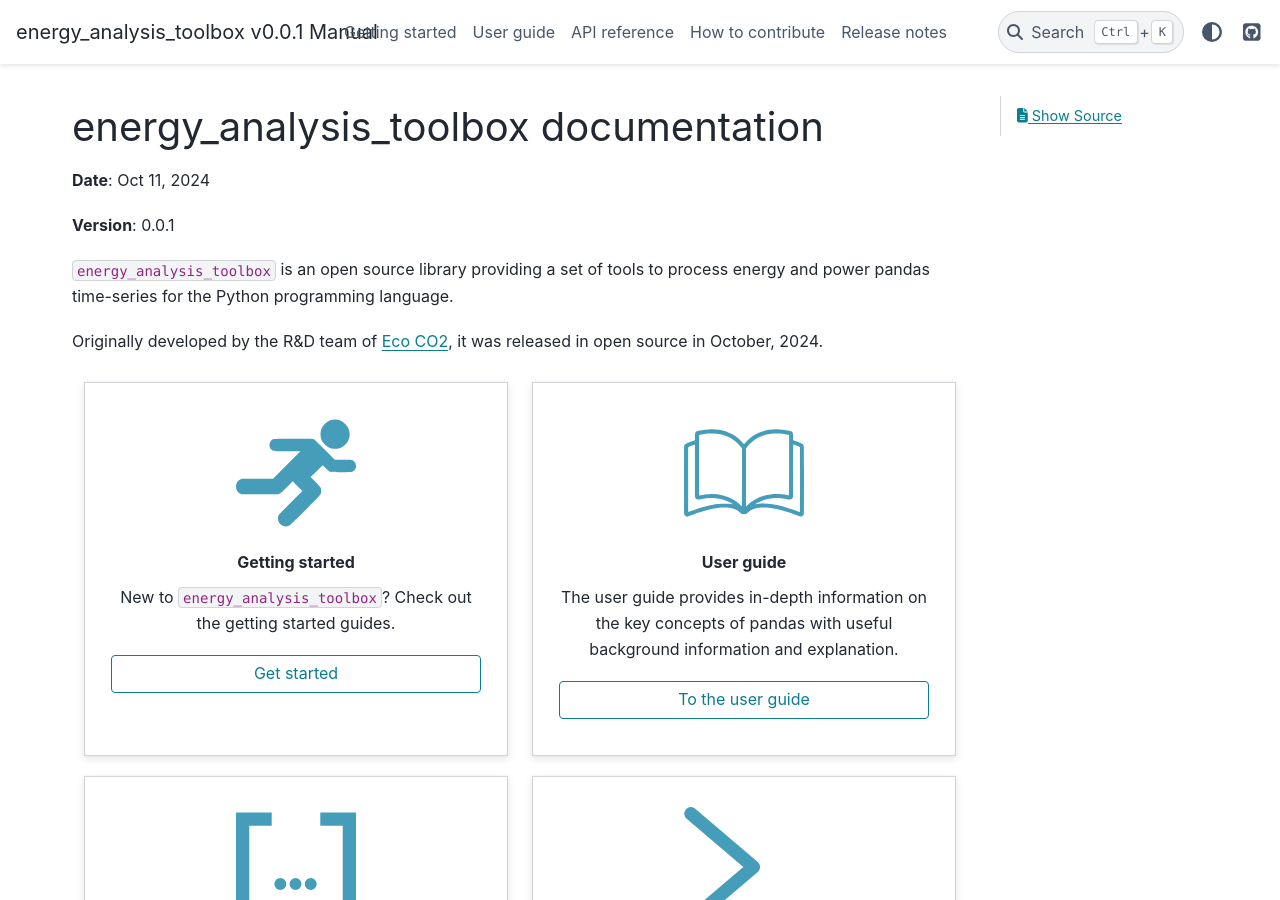
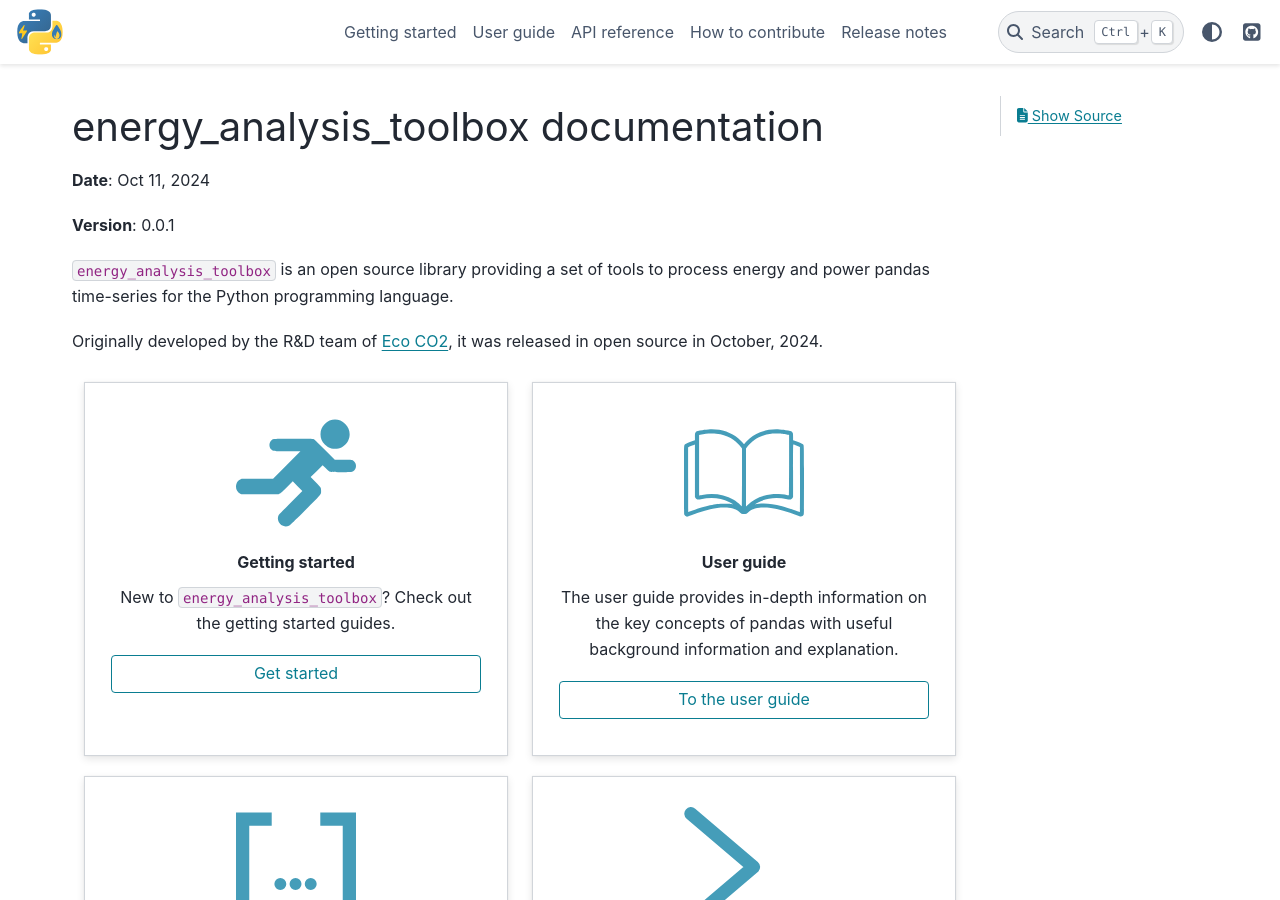
Before and after one commit to Eco-CO2/energy_analysis_toolbox, a Sphinx documentation site: the page built from doc/index.rst, in a window 1280 px wide and 900 px high. Built offline with Sphinx 7.4.7 and the PyData theme 0.15.4, drawn with Linux system fonts in a browser that asks for light colours; pages that are not in the unit, such as notebooks, are missing from menus.

Commit message:
Fixed doc

```diff
--- a/doc/conf.py
+++ b/doc/conf.py
@@ -59,13 +59,13 @@ language = "en"
 html_theme = "pydata_sphinx_theme"
 html_theme_options = {
     "github_url": "https://github.com/Eco-CO2/energy_analysis_toolbox",
-    "logo": {"image_dark": "./_static/logo.png"},
+    "logo": {"logo": "./_static/energy_analysis_toolbox_logo.svg"},
 }
 html_static_path = ["_static"]
 html_sidebars = {
     "using/windows": ["windows-sidebar.html"],
 }
-html_logo = "./_static/logo.png"
+html_logo = "./_static/energy_analysis_toolbox_logo.svg"
 html_favicon = "./_static/favicon.ico"
 add_function_parentheses = False
 
--- a/pyproject.toml
+++ b/pyproject.toml
@@ -57,6 +57,7 @@ test = [
 ]
 dev = [
     "pre-commit",
+    "ruff",
 ]
 all = [
     "energy_analysis_toolbox[test,doc,dev]",
```
Also changed, not shown: 1 other file.
